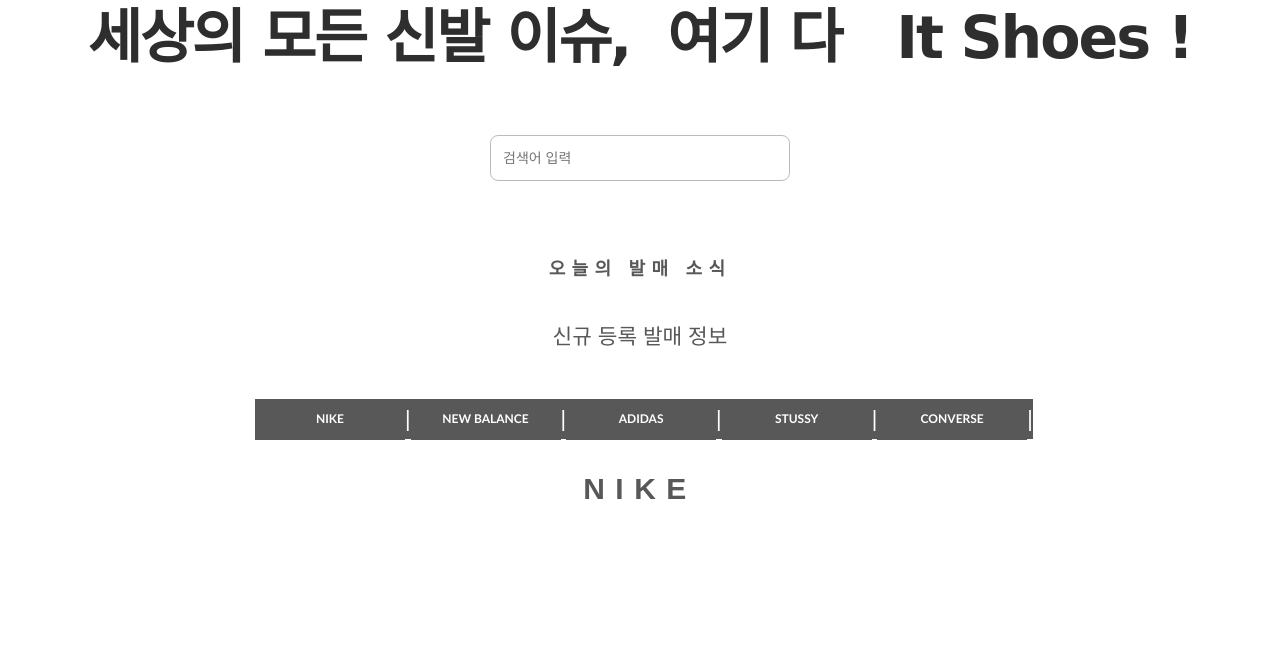
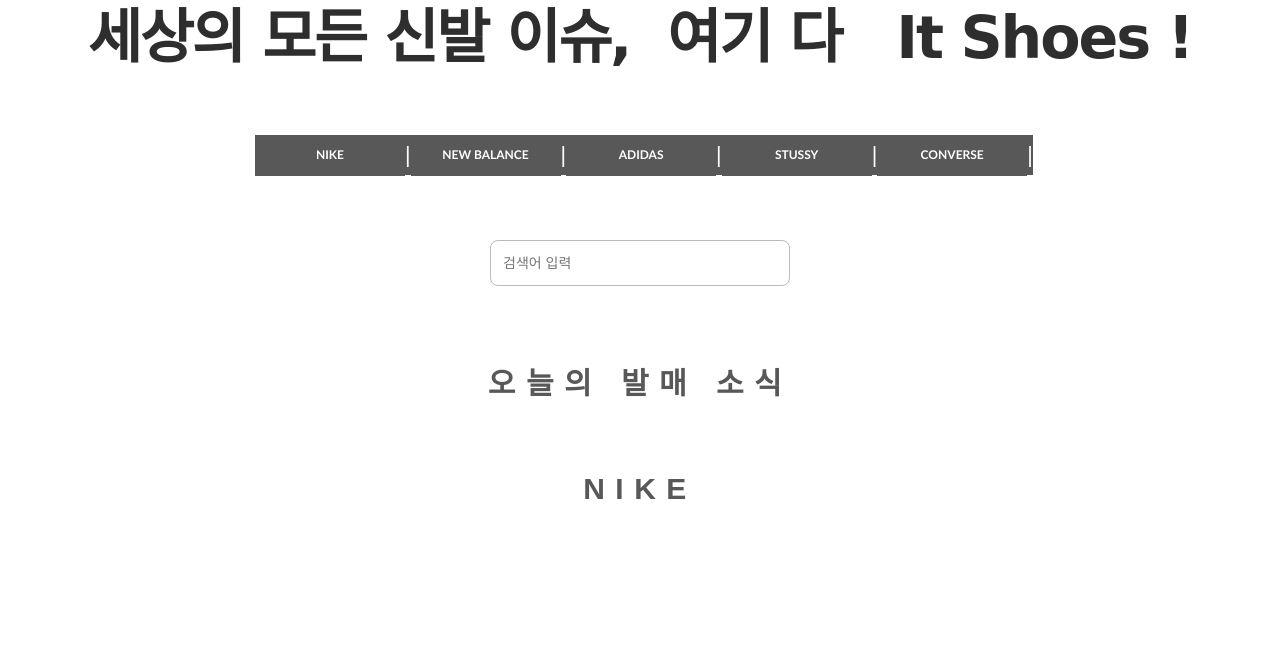
Before and after one commit to ksg2388/IT_shoes, a Flask app: page / in a window 1280 px wide. Shown: the part 104-750 px from the top of the page. Run offline with Flask 2, Linux system fonts and the light colour scheme; data that the repository does not hold is empty; some libraries are stand-ins or nearby versions; some web fonts are replaced.

Commit message:
폰트 종류 & 크기 수정

```diff
--- a/templates/home.html
+++ b/templates/home.html
@@ -40,13 +40,6 @@
 							<header>
 									<center>
 										<h1>세상의 모든 신발 이슈,&nbsp; 여기 다 &nbsp; It Shoes !</h1>
-										<div class="search">
-											<input type="text" placeholder="검색어 입력">
-											<!--<img src="https://s3.ap-northeast-2.amazonaws.com/cdn.wecode.co.kr/icon/search.png">-->
-										</div>
-										<br><br>
-										<h4>오늘의 발매 소식</h4>
-										<p>신규 등록 발매 정보</p>
 										<center>
 											<nav id="topMenu" >
 												<ul>
@@ -63,7 +56,13 @@
 												</ul>
 											</nav>
 										</center>
-										<br>
+										<br><br>
+										<div class="search">
+											<input type="text" placeholder="검색어 입력">
+											<!--<img src="https://s3.ap-northeast-2.amazonaws.com/cdn.wecode.co.kr/icon/search.png">-->
+										</div>
+										<br><br>
+										<h2>오늘의 발매 소식</h2>
 										<h2>NIKE</h2>
 										<ul>
 											{% for x in shoes_info %}
```
